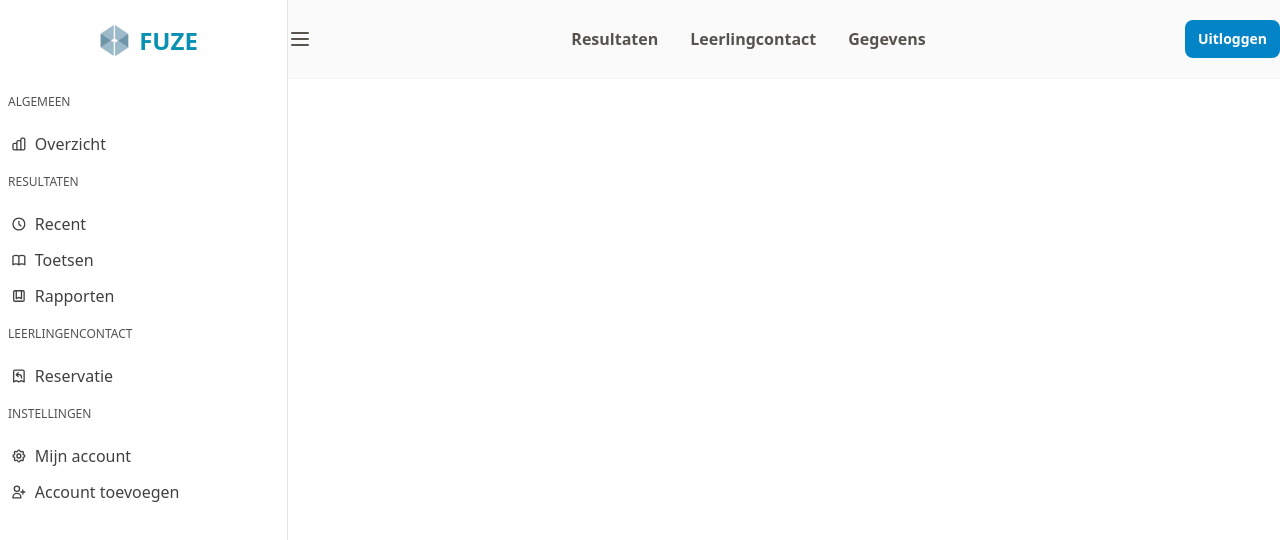
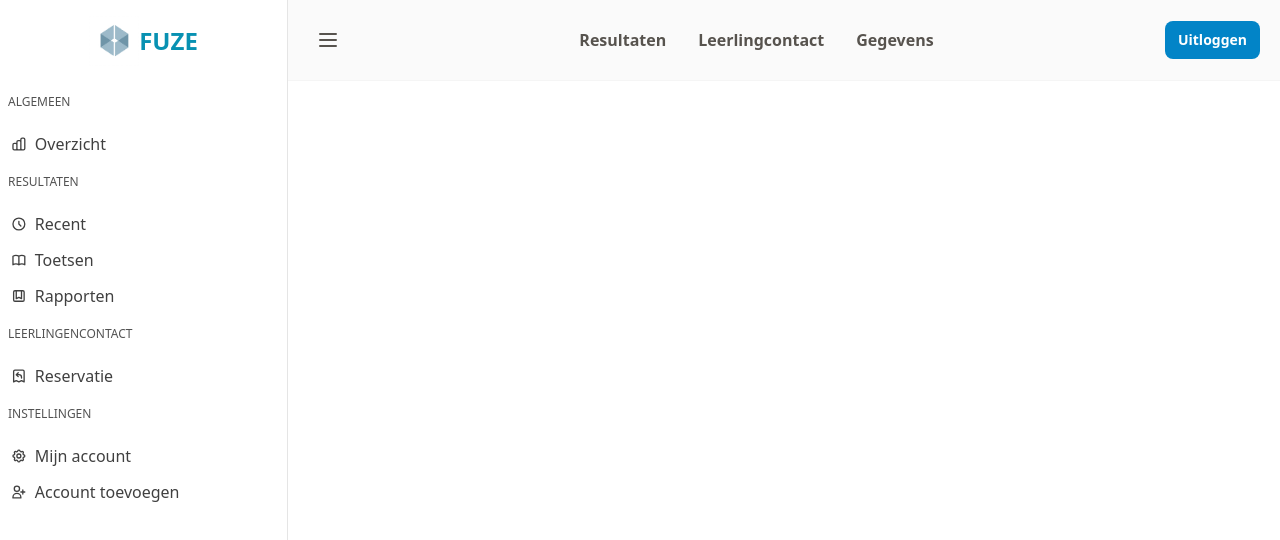
Before and after one commit to robschoovaerts08/Fuze-Scoreboek, a Next.js app: page / in a window 1280 px wide. Shown: the top 540 px of the page. Built offline with nearby package versions, Linux system fonts and the light colour scheme.

Commit message:
message///

```diff
--- a/pages/components/_header.jsx
+++ b/pages/components/_header.jsx
@@ -10,9 +10,9 @@ export default function Header() {
         <meta name="description" content="Fuze online scoreboek" />
         <link rel="icon" href="/favicon.ico" />
       </Head>
-        <header className="py-5 bg-neutral-50 border-b border-b-neutral-100">
+        <header className="p-5 bg-neutral-50 border-b border-b-neutral-100">
           <nav className="text-stone-600 flex justify-between items-center">
-            <button><MenuIcon className="w-6 h-6"/></button>
+            <button className="p-2 rounded-full hover:bg-neutral-200"><MenuIcon className="w-6 h-6"/></button>
             <div className="space-x-8 text-md font-semibold">
               <a href="#" className="hover:text-stone-700">
                 Resultaten
```
